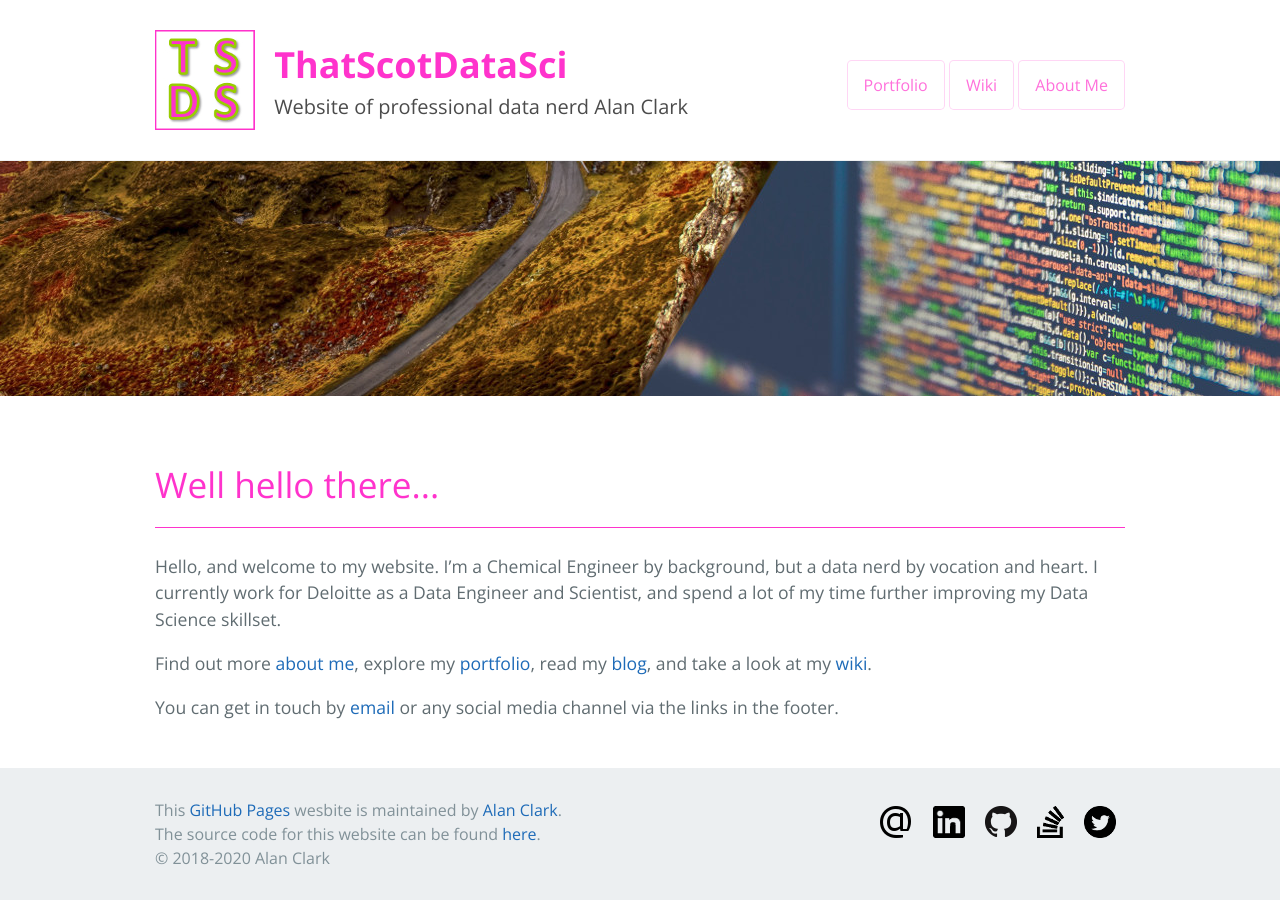
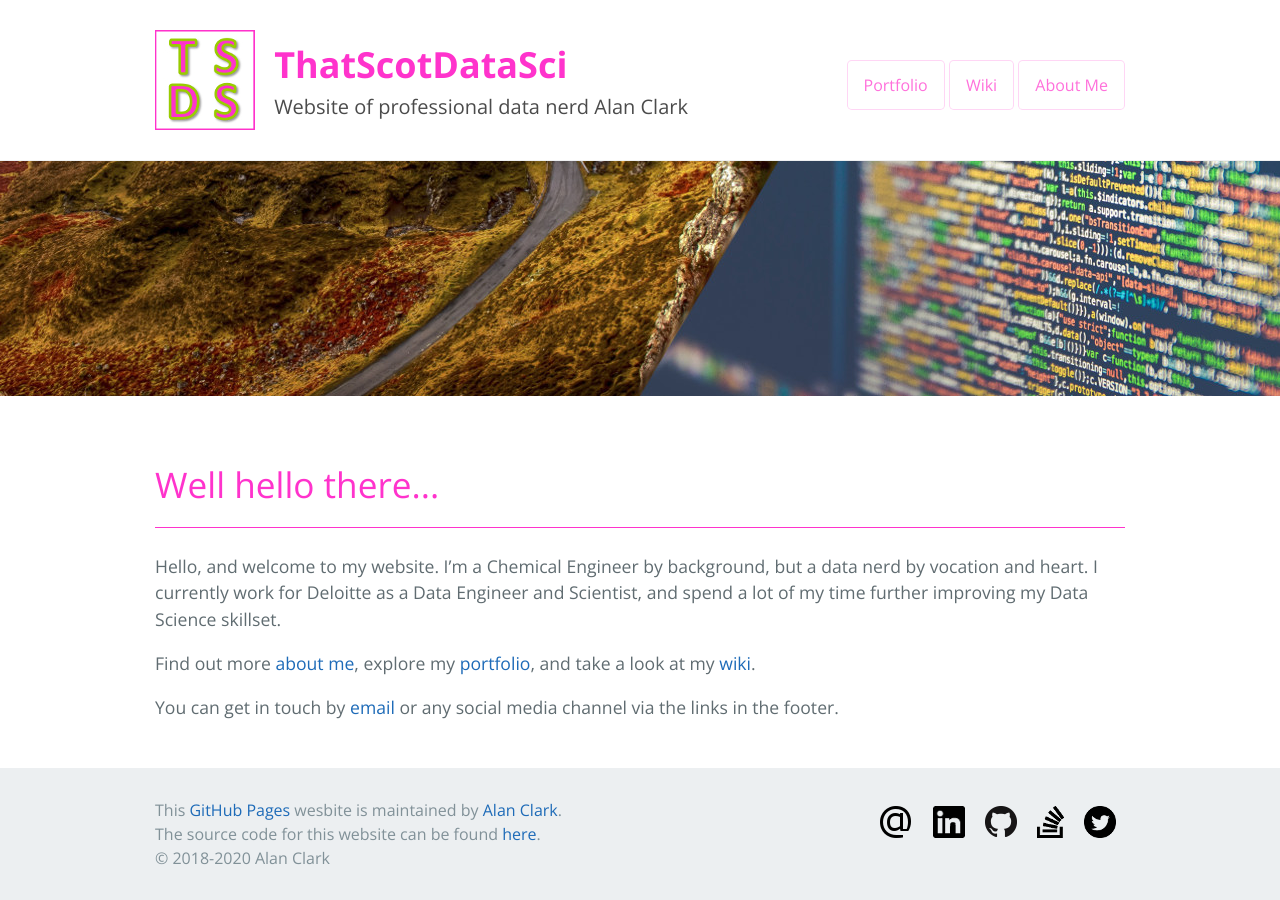
Before and after one commit to thatscotdatasci/thatscotdatasci.github.io, a Jekyll site: the page built from index.md, in a window 1280 px wide and 900 px high, scrolled down 510 px. Built offline with Jekyll 4.4.1, drawn with Linux system fonts in a browser that asks for light colours.

Commit message:
Removing reference to blog

```diff
--- a/index.md
+++ b/index.md
@@ -9,6 +9,6 @@ banner-subheader: <p>Find out more <a href="/about">about me</a></p> <p>Take a l
 
 Hello, and welcome to my website. I'm a Chemical Engineer by background, but a data nerd by vocation and heart. I currently work for Deloitte as a Data Engineer and Scientist, and spend a lot of my time further improving my Data Science skillset.
 
-Find out more [about me](/about), explore my [portfolio](/portfolio), read my [blog](/blog), and take a look at my [wiki](/wiki).
+Find out more [about me](/about), explore my [portfolio](/portfolio), and take a look at my [wiki](/wiki).
 
 You can get in touch by [email](mailto:{{ site.email }}) or any social media channel via the links in the footer.
```
